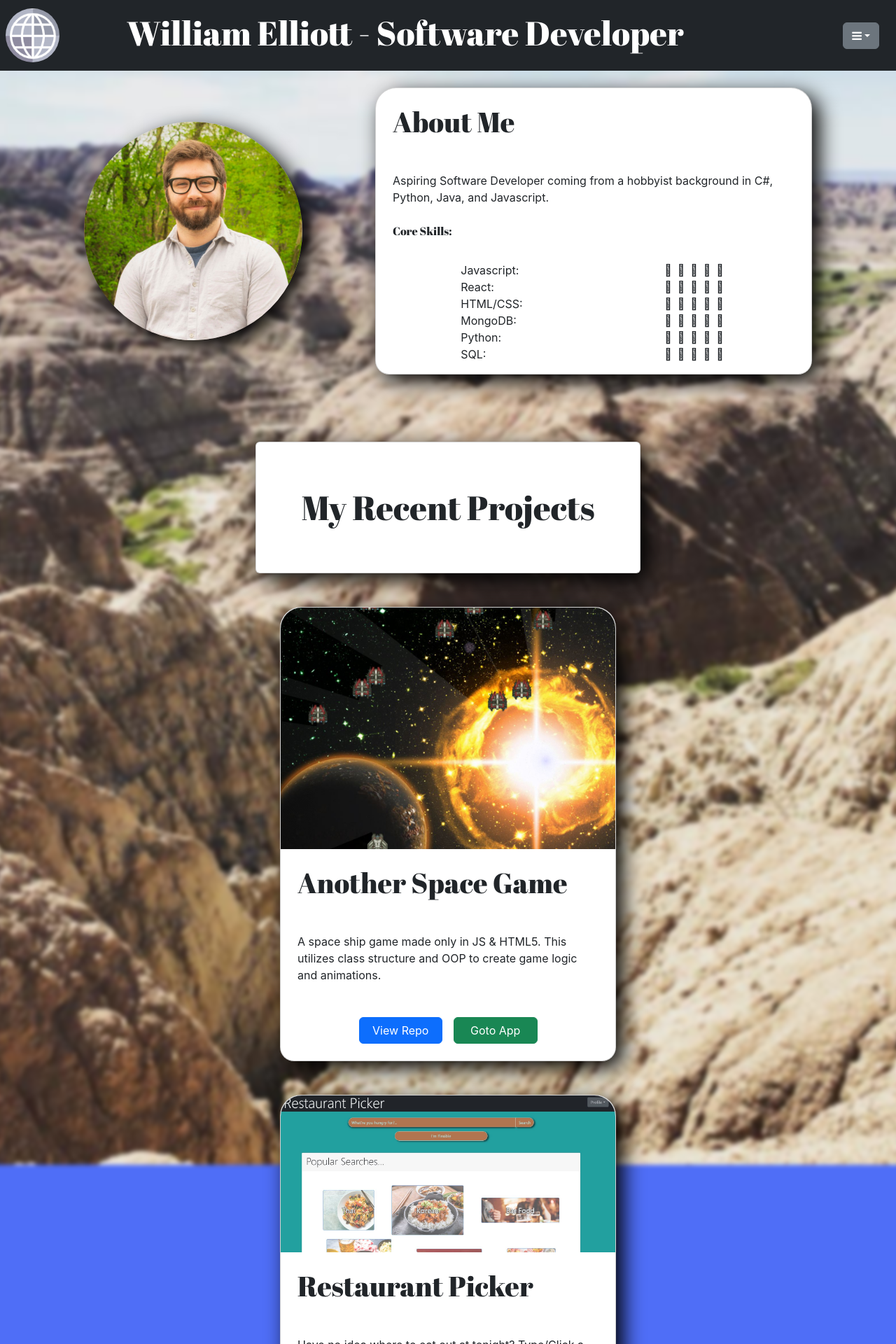
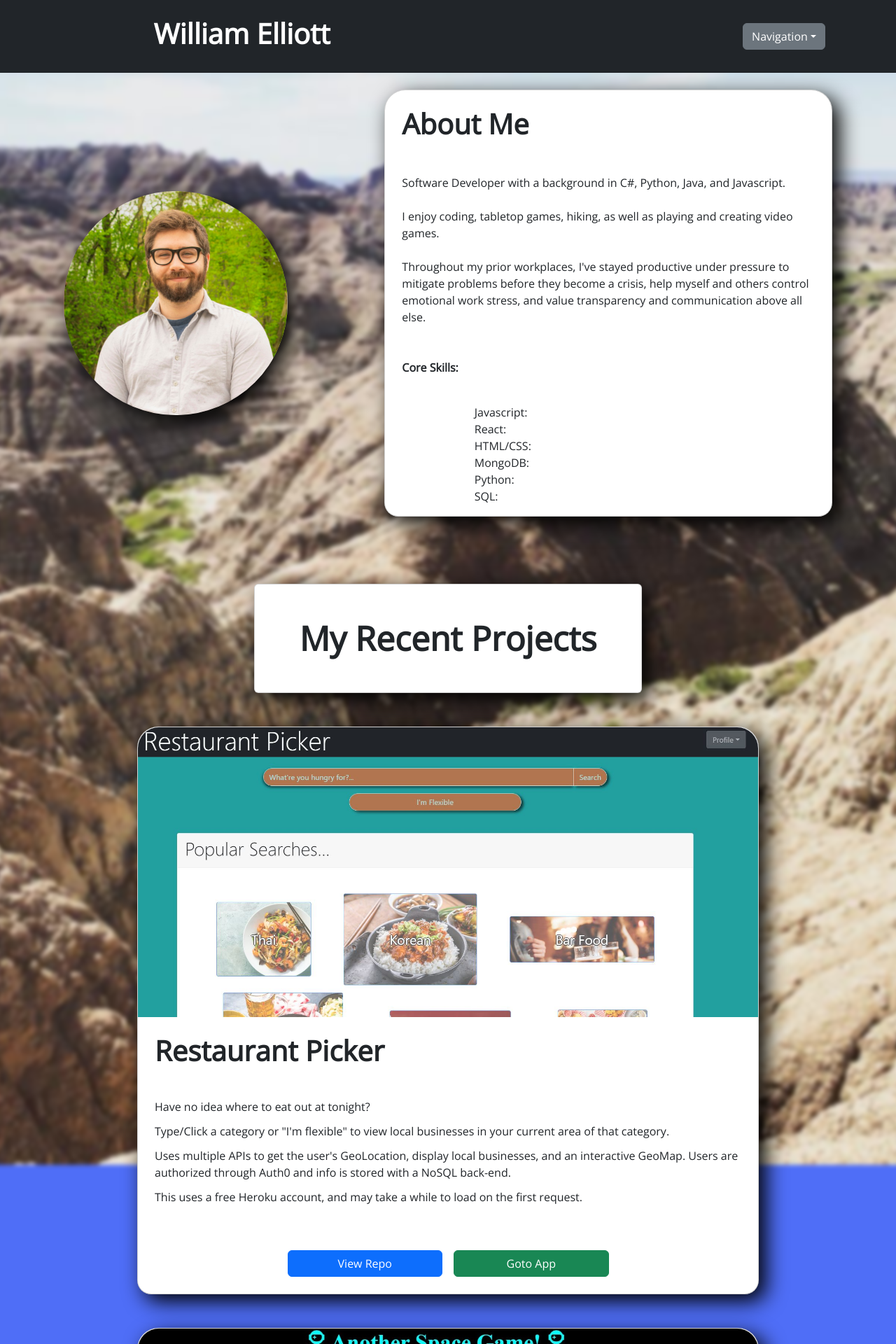
Before and after one commit to wjtelliott/reimagined-train, a React (Create React App) app: page / in a window 1280 px wide. Shown: the top 1920 px of the page at 70% size. Built offline with nearby package versions, Linux system fonts and the light colour scheme.

Commit message:
Changed some styling, layout, updated some content.

```diff
--- a/public/index.html
+++ b/public/index.html
@@ -18,7 +18,7 @@
         <!-- Google Font -->
         <link rel="preconnect" href="https://fonts.googleapis.com">
         <link rel="preconnect" href="https://fonts.gstatic.com" crossorigin>
-        <link href="https://fonts.googleapis.com/css2?family=Abril+Fatface&display=swap" rel="stylesheet">
+        <link href="https://fonts.googleapis.com/css2?family=Open+Sans&display=swap" rel="stylesheet">
 
         <!-- Font Awesome -->
         <link
--- a/src/App.css
+++ b/src/App.css
@@ -6,10 +6,13 @@
 body {
     background-color: var(--primary-color);
     overflow-x: hidden;
+    font-family: 'Open Sans', cursive;
+    font-weight: 400;
 }
 
 .title-font {
-    font-family: 'Abril Fatface', cursive;
+    font-family: 'Open Sans', cursive;
+    font-weight: 600;
 }
 
 /* We need to set our media-show's to none on non-mobile displays */
@@ -44,6 +47,11 @@ body {
     .media-full {
         width: 100% !important;
     }
+    .media-sticky-top {
+        position: sticky;
+        top: 0;
+        z-index: 999;
+    }
     #hero {
         left: -160vw;
         width: 420vw;
--- a/src/Components/Experience/PriorJob.jsx
+++ b/src/Components/Experience/PriorJob.jsx
@@ -4,7 +4,7 @@ const PriorJob = props => {
 
     const formattedLines = props.desc.map( (el, index) => {
         return (
-            <p key={`jobKey${index}`}>{el}</p>
+            <p className={ index < 2 ? 'text-muted' : '' } key={`jobKey${index}`}>{el}</p>
         )
     })
 
--- a/src/Components/Home/About.jsx
+++ b/src/Components/Home/About.jsx
@@ -54,19 +54,21 @@ const About = () => {
 
     return (
         <div
-            className='my-4 px-3 d-flex flex-nowrap justify-content-evenly'
+            className='my-4 d-flex flex-nowrap justify-content-evenly media-full'
             style={divStyle}
             id='about'
         >
 
+
+
             <img
-                className='rounded-circle w-25 media-remove'
+                className='img-fluid media-remove w-25 rounded-circle mx-5'
                 src="/images/portrait.jpg"
                 alt="A portrait image"
                 style={boxShadowStyle}
             />
 
-            <div className='card w-50 media-widen' style={cardStyle}>
+            <div className='card w-50 media-widen-x mx-5' style={cardStyle}>
                 <img
                     src="/images/portrait.jpg"
                     className="card-img-top media-show"
@@ -75,11 +77,18 @@ const About = () => {
                 />
 
                 <p className='card-title display-6 m-4 title-font'>About Me</p>
+
                 <p className='card-content m-4'>
-                    Aspiring Software Developer coming from a hobbyist background in C#, Python, Java, and Javascript.
+                    Software Developer with a background in C#, Python, Java, and Javascript.<br/><br/>
+                    I enjoy coding, tabletop games, hiking, as well as playing and creating video games.<br/><br/>
+                    Throughout my prior workplaces, I've stayed productive under pressure to mitigate problems before they become a crisis, help myself and others control emotional work stress, and value transparency and communication above all else.
                 </p>
 
-                <p className='mx-4 title-font'>Core Skills:</p>
+                {/* <p className='card-content m-4'>
+                    Education to go here?
+                </p> */}
+
+                <p className='m-4 title-font'>Core Skills:</p>
 
                 <div className='my-3'>
                     {formattedSkills()}
--- a/src/Components/Home/Contact.jsx
+++ b/src/Components/Home/Contact.jsx
@@ -8,12 +8,12 @@ const Contact = () => {
 
     return (
         <div
-            className='w-75 m-auto media-full'
+            className='mx-5 m-auto'
             id='contact'
         >
 
             <div
-                className='card m-auto mt-5 w-50 media-widen'
+                className='card m-auto my-5 m-auto w-75 media-full'
                 data-aos='fade-up'
                 style={cardStyle}
             >
--- a/src/Components/Home/Home.jsx
+++ b/src/Components/Home/Home.jsx
@@ -3,6 +3,7 @@ import Footer from '../Shared/Footer';
 import Header from '../Shared/Header';
 import About from './About';
 import Contact from './Contact';
+import Education from './Education';
 import PriorExp from './PriorExp';
 import Projects from './Projects';
 
@@ -15,6 +16,7 @@ const Home = () => {
 
             <Header showNavMenu={true} />
             <About />
+            {/* <Education /> */}
             <Projects />
             <PriorExp />
             <Contact />
--- a/src/Components/Home/PriorExp.jsx
+++ b/src/Components/Home/PriorExp.jsx
@@ -10,8 +10,9 @@ const PriorExp = () => {
             desc: [
                 'Part-time',
                 'Dates: Jun \'22 - Present',
-                ' - Maintain inventory accuracy',
-                ' - Customer Deliveries',
+                'Maintain inventory accuracy to ensure minimal expenditure waste amongst delivery teams',
+                'Promptly deliver to customer homes on scheduled time and  customer satisfaction of product',
+                'Repair and replace damaged or unsatisfactory product with customer requests'
             ]
         },
         {
@@ -19,11 +20,10 @@ const PriorExp = () => {
             desc: [
                 'Full-time',
                 'Dates: Mar \'21 - Jun \'22, 1yr 4mos',
-                ' - Communicate between buyers, retail managers, & vendors',
-                ' - Maintain and verify BOLs and other office reports',
-                ' - Maintain safe, productive work environment',
-                ' - Communicate with team to ensure daily task deadlines are met',
-                ' - Over 30 direct reports',
+                'Communicate between buyers, retail managers, & vendors to facilitate effective inventory reports for accounts payable',
+                'Maintain and verify BOLs with the physical inbound product to foster accurate inventory control',
+                'Participate in and sustain 5S standards to create a safe, productive work environment for all coworkers',
+                'Provide direct reports and other lead staff with tasks and their appropriate daily deadlines to implement a consistent workflow',
             ]
         },
         {
@@ -31,18 +31,18 @@ const PriorExp = () => {
             desc: [
                 'Full-time',
                 'Dates: Apr \'18 - Mar \'21, 3yrs',
-                ' - Train new team members',
-                ' - Ensure product quality',
-                ' - Oversee equipment safety logs'
+                'Ongoing coaching and training for employees on operational processes, expectations, safety guidlines, teambuilding, and interpersonal skills to help facilitate an effective, complete, and productive work environment',
+                'Participate in and coach employees on product quality assurance to maintain proper expected product quality from all vendors and to all delivered customers',
+                'Oversee all equiptment safetly logs and test required daily and weekly safety tests to equip all coworkers with proper, safe gear and machines. Use Lock Out-Tag Out procedures with all machines that require service to prevent accidental injury or damage'
             ]
         },
-        {
-            title: 'Merchandise Handler',
-            desc: [
-                'Full-time',
-                'Dates: Apr \'17 - Apr \'18, 1 yr'
-            ]
-        }
+        // {
+        //     title: 'Merchandise Handler',
+        //     desc: [
+        //         'Full-time',
+        //         'Dates: Apr \'17 - Apr \'18, 1 yr'
+        //     ]
+        // }
     ];
 
     const formattedProirs = priors.map( (el, index) => {
@@ -57,17 +57,17 @@ const PriorExp = () => {
 
 
     return (
-        <div className='mt-5 m-auto media-widen w-75 d-flex flex-nowrap justify-content-center'>
+        <div className='mt-5 mx-5 d-flex flex-nowrap justify-content-center'>
             <div
-                className='w-50 media-full'
+                className='w-75 media-full'
                 data-aos='zoom-out-right'
                 id='exp'
             >
-                <div style={cardStyle} className='card w-100'>
+                <div style={cardStyle} className='card'>
 
                     <p className='card-title display-4 mx-4 mt-3 title-font'>Prior Experience</p>
                     <p className='text-muted mx-4'>And main duties</p>
-                    <ul className='list-group list-group-flush my-4'>
+                    <ul className='list-group list-group-flush my-4 text-center'>
                         {formattedProirs}
                     </ul>
                 </div>
--- a/src/Components/Home/Projects.jsx
+++ b/src/Components/Home/Projects.jsx
@@ -1,31 +1,31 @@
 import * as React from 'react';
 import Project from '../Projects/Project';
-import { textShadowStyle, boxShadowStyle } from '../Shared/StylePresets';
+import { boxShadowStyle } from '../Shared/StylePresets';
 
 const Projects = () => {
 
     const projects = [
         {
+            imgsrc: '/images/rest-picker.JPG',
+            title: 'Restaurant Picker',
+            desc: 'Have no idea where to eat out at tonight?{n}Type/Click a category or "I\'m flexible" to view local businesses in your current area of that category.{n}Uses multiple APIs to get the user\'s GeoLocation, display local businesses, and an interactive GeoMap. Users are authorized through Auth0 and info is stored with a NoSQL back-end.{n}This uses a free Heroku account, and may take a while to load on the first request.',
+            imgalt: 'An image of the idc-picker webpage',
+            aosStyle: 'zoom-in-up',
+            aosDelay: '300',
+            aosDuration: '1000',
+            repoLink: 'https://github.com/wjtelliott/i-dont-care',
+            demoLink: 'https://idc-picker.herokuapp.com/'
+        },
+        {
             imgsrc: '/images/space-game-splash.JPG',
             title: 'Another Space Game',
-            desc: 'A space ship game made only in JS & HTML5. This utilizes class structure and OOP to create game logic and animations.',
+            desc: 'A space ship game made from scratch using standard JS & HTML5.{n}This utilizes class structure/inheritance and OOP to create game logic, sounds, and animations.{n}This project\'s notable features are a basic raycasting lighting system as well as velocity, friction, and collision logic.',
             imgalt: 'An image of a space ship game',
             aosStyle: 'zoom-in-right',
             aosDelay: '300',
             aosDuration: '1000',
             repoLink: 'https://github.com/wjtelliott/project-submission-1',
             demoLink: 'https://wjtelliott.github.io/project-submission-1/'
-        },
-        {
-            imgsrc: '/images/rest-picker.JPG',
-            title: 'Restaurant Picker',
-            desc: 'Have no idea where to eat out at tonight? Type/Click a category or "I\'m flexible" to choose a local restaurant in your current area at random. Uses multiple APIs to display local businesses, an interactive GeoMap, and to get the user\'s GEO-Location. Users are authorized through Auth0 and info is stored with a NoSQL back-end. This uses a free Heroku account, and may take a while to load on the first request.',
-            imgalt: 'An image of the idc-picker webpage',
-            aosStyle: 'zoom-in-up',
-            aosDelay: '300',
-            aosDuration: '1000',
-            repoLink: 'https://github.com/wjtelliott/i-dont-care',
-            demoLink: 'https://idc-picker.herokuapp.com/'
         },
     ];
 
@@ -55,7 +55,7 @@ const Projects = () => {
                 data-aos='fade-up'
                 style={boxShadowStyle}
             >
-                <p className='m-5 text-center p-3 display-5 title-font' >My Recent Projects</p>
+                <p className='m-5 text-center px-3 display-5 title-font' >My Recent Projects</p>
             </div>
 
             {formattedProjects}
--- a/src/Components/Projects/Project.jsx
+++ b/src/Components/Projects/Project.jsx
@@ -2,10 +2,18 @@ import * as React from 'react';
 import { cardImageStyle, cardStyle } from '../Shared/StylePresets';
 
 const Project = props => {
+
+
+    const descLines = props.desc
+        .split('{n}')
+        .map((el, index) => {
+            return (<p key={`propsDesc${index}`} style={{marginTop: '-.3em'}}>{el}</p>)
+        });
+
     return (
-        <div className='mt-5 w-75 media-full mx-5 d-flex flex-nowrap justify-content-center'>
+        <div className='mt-5 w-100 media-full mx-5 d-flex flex-nowrap justify-content-center'>
             <div
-                className='w-50 media-full'
+                className='w-75 media-full'
                 data-aos={props.aosStyle}
                 data-aos-delay={props.aosDelay}
                 data-aos-duration={props.aosDuration}
@@ -15,7 +23,7 @@ const Project = props => {
                     <img style={cardImageStyle} className='card-img-top' src={props.imgsrc} alt={props.imgalt} />
 
                     <p className='card-title display-6 m-4 title-font'>{props.title}</p>
-                    <p className='card-content m-4'>{props.desc}</p>
+                    <div className='card-content m-4'>{descLines}</div>
 
                     <div className='d-flex flex-nowrap justify-content-center my-4'>
                         <a className='btn btn-primary w-25 mx-2' href={props.repoLink}>View Repo</a>
--- a/src/Components/Shared/Header.jsx
+++ b/src/Components/Shared/Header.jsx
@@ -1,4 +1,5 @@
 import * as React from 'react';
+import { removeLinkStyle } from './StylePresets';
 
 const Header = ({showNavMenu}) => {
 
@@ -7,14 +8,18 @@ const Header = ({showNavMenu}) => {
     }
 
     return (
-        <header className='bg-dark w-100 py-1 d-flex flex-nowrap justify-content-between' style={headerStyle}>
-            <a href='/' className='d-inline-block m-2'><img src='/logo.png' className='rounded-circle w-75 media-remove'/></a>
-            <div className='d-inline-block container w-75 align-top m-1'>
-                <h1 className='text-white display-5 title-font'>William Elliott - Software Developer</h1>
+        <header className='bg-dark w-100 py-1 d-flex flex-wrap justify-content-center media-sticky-top' style={headerStyle}>
+            {/* <a href='/' className='d-inline-block m-2'><img src='/logo.png' className='rounded-circle w-75 media-remove'/></a> */}
+            <div className='d-inline container align-top w-25 media-widen-x'>
+                <h1 className='text-white display-6 title-font text-center'>William Elliott</h1>
+            </div>
+            <div className='media-remove'>
+                <a className='text-white fa-brands fa-github fa-4x mx-5' style={removeLinkStyle} href='http://github.com/wjtelliott'></a>
+                <a className='text-white fa-brands fa-linkedin fa-4x mx-5' style={removeLinkStyle} href="https://www.linkedin.com/in/william-jt-elliott/"></a>
             </div>
             {
                 showNavMenu &&
-                <div className='float-right mx-4'>
+                <div className='float-right w-25 media-remove d-flex flex-nowrap justify-content-center'>
                     <div className="dropdown">
                         <button
                             className="btn btn-secondary dropdown-toggle"
@@ -23,7 +28,8 @@ const Header = ({showNavMenu}) => {
                             data-bs-toggle="dropdown"
                             aria-expanded="false"
                         >
-                            <i className="fa fa-bars"></i>
+                            Navigation
+                            {/* <i className="fa fa-bars"></i> */}
                         </button>
                         <ul
                             className="dropdown-menu"
@@ -38,7 +44,10 @@ const Header = ({showNavMenu}) => {
                     </div>
                 </div>
             }
-
+            <div className='media-show'>
+                <a className='text-white fa-brands fa-github fa-2x mx-5' style={removeLinkStyle} href='http://github.com/wjtelliott'></a>
+                <a className='text-white fa-brands fa-linkedin fa-2x mx-5' style={removeLinkStyle} href="https://www.linkedin.com/in/william-jt-elliott/"></a>
+            </div>
         </header>
     )
 }
```
Also changed, not shown: src/Components/Home/Education.jsx (added, +12 -0 lines), public/images/space-game-splash.JPG.
